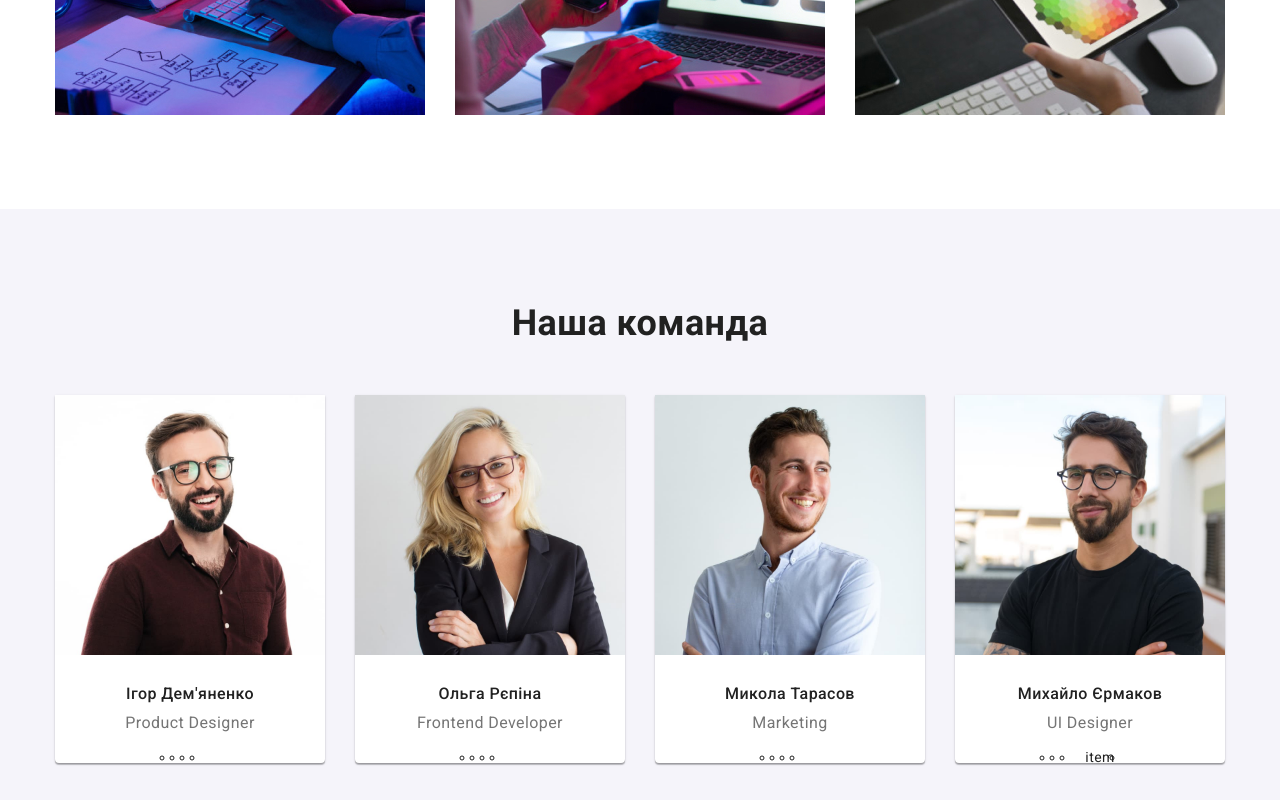
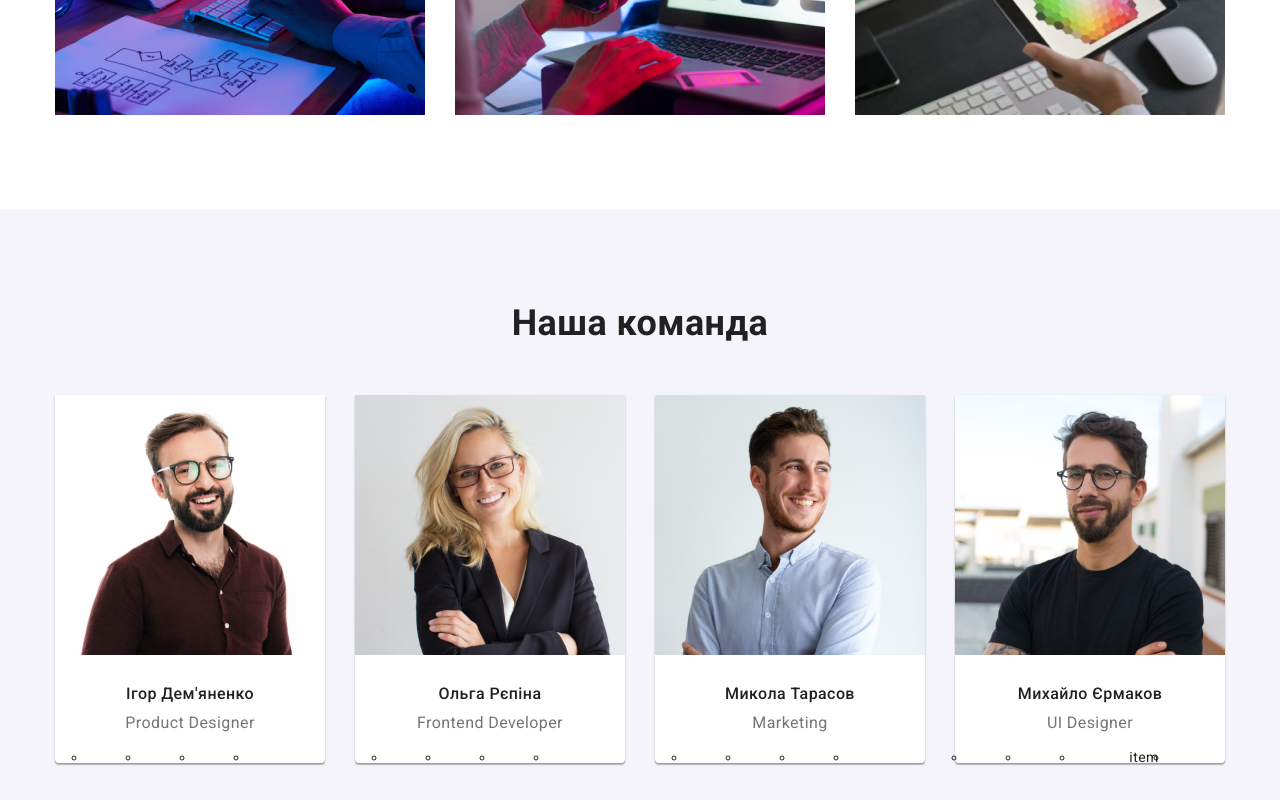
Before and after one commit to Artkrokh/goit-markup-hw-04, a plain HTML site: page index.html in a window 1280 px wide. Shown: the part 1246-2046 px from the top of the page. Drawn offline with Linux system fonts and the light colour scheme.

Commit message:
Update styles.css

```diff
--- a/css/styles.css
+++ b/css/styles.css
@@ -234,7 +234,8 @@
   gap: 10px;
 }
 .personal-soc-item {
-
+  width: 44px;
+  height: 44px;
 }
 .personal-soc-link {
 
```
